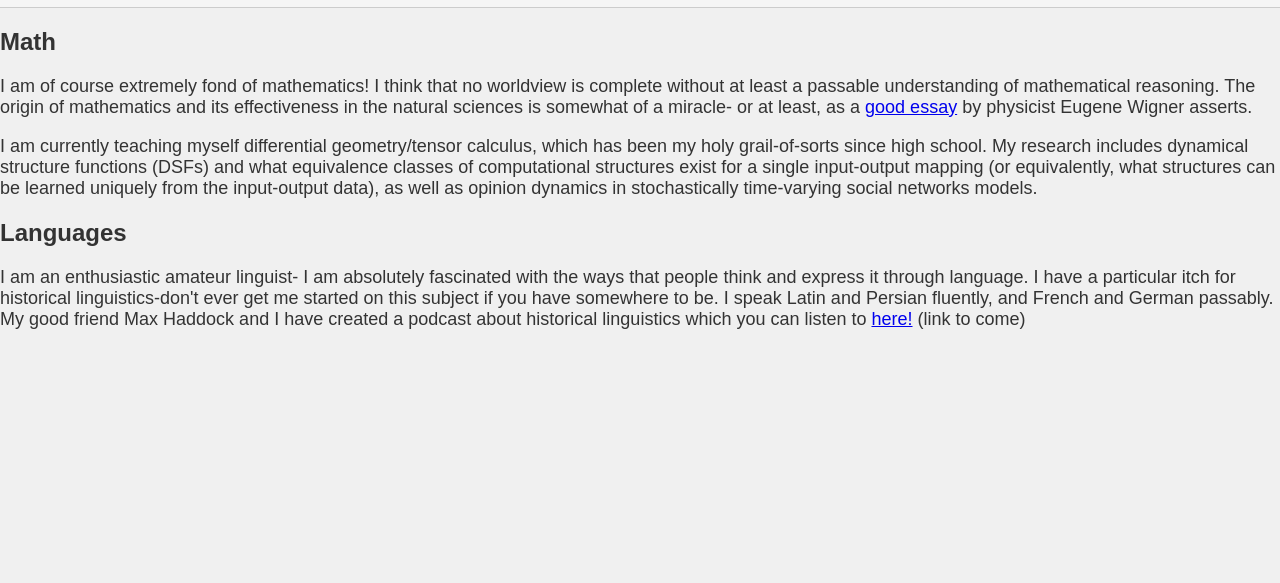
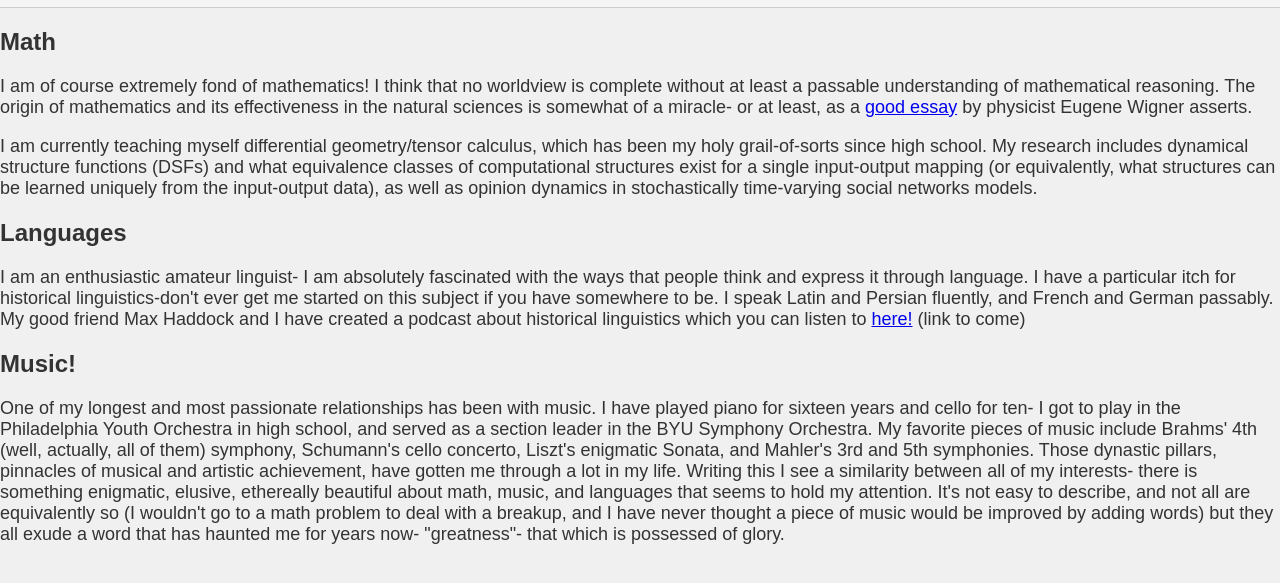
Before and after one commit to Abelpalmer22/abelmpalmer.github.io, a plain HTML site: page interests.html in a window 1280 px wide. Shown: the part 117-700 px from the top of the page. Drawn offline with Linux system fonts and the light colour scheme.

Commit message:
done for today

```diff
--- a/interests.html
+++ b/interests.html
@@ -48,6 +48,15 @@
                         and I have created a podcast about historical linguistics which you can listen to
                         <a href="link to come" target="_blank">here!</a> (link to come)
                     </p>
+                    <h2>Music!</h2>
+                    <p>One of my longest and most passionate relationships has been with music. I have played piano for sixteen years and cello for ten- I got to play in the
+                        Philadelphia Youth Orchestra in high school, and served as a section leader in the BYU Symphony Orchestra. My favorite pieces of music include Brahms' 4th
+                        (well, actually, all of them) symphony, Schumann's cello concerto, Liszt's enigmatic Sonata, and Mahler's 3rd and 5th symphonies. Those dynastic pillars,
+                        pinnacles of musical and artistic achievement, have gotten me through a lot in my life. Writing this I see a similarity between all of my interests- there
+                        is something enigmatic, elusive, ethereally beautiful about math, music, and languages that seems to hold my attention. It's not easy to describe, and not
+                        all are equivalently so (I wouldn't go to a math problem to deal with a breakup, and I have never thought a piece of music would be improved by adding words)
+                        but they all exude a word that has haunted me for years now- "greatness"- that which is possessed of glory.
+                    </p>
                 </div>
             </div>
         </section>
```
